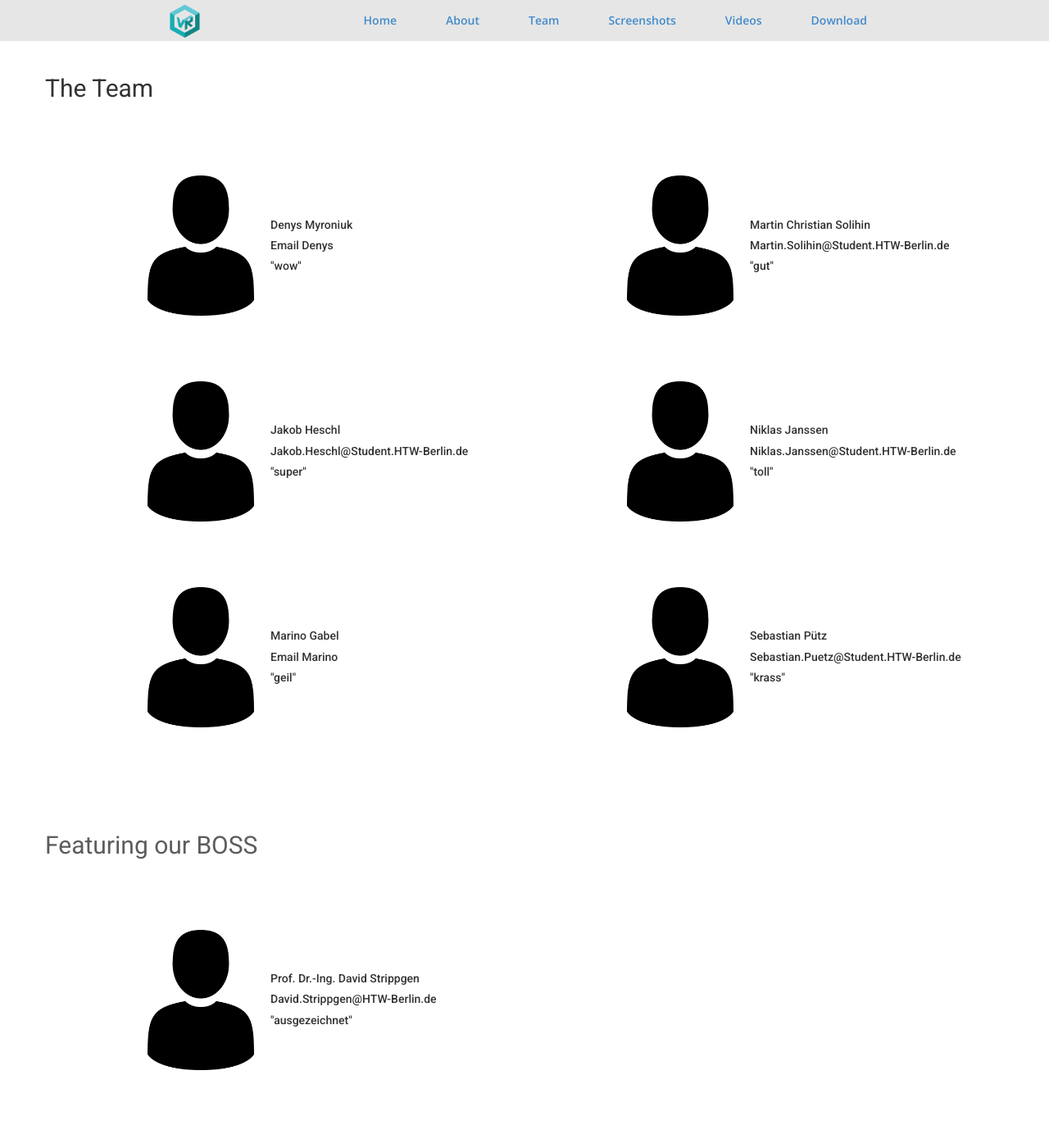
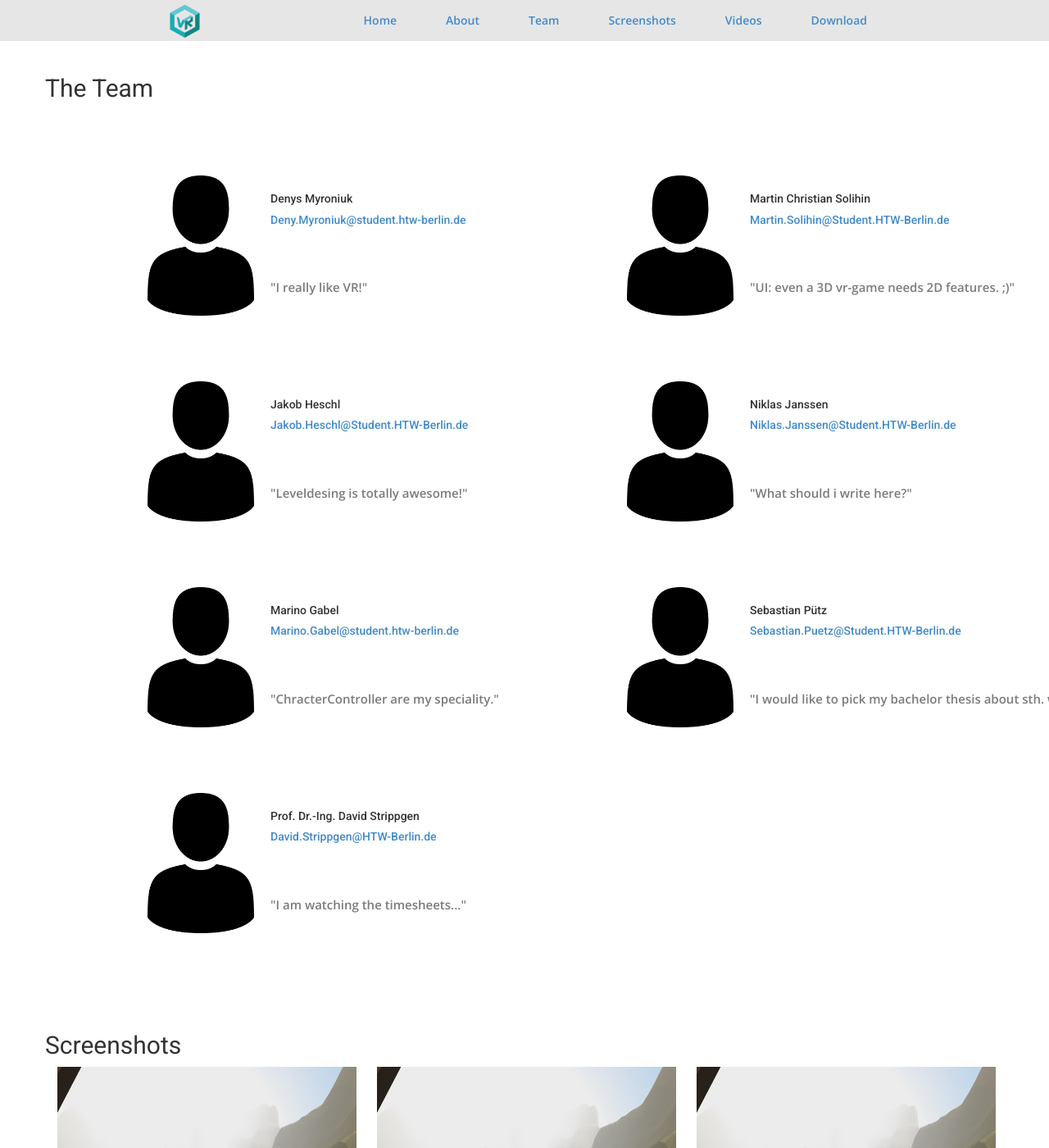
Before and after one commit to martinchristians/VRForFuture_Web, a Jekyll site: the page built from index.html, in a window 1280 px wide and 1400 px high, scrolled down 1661 px. Shown: the whole window at 82% size. Built offline with Jekyll 4.4.1, drawn with Linux system fonts in a browser that asks for light colours; nearby versions of some CDN libraries; some web fonts are replaced; comment, search, counter and statistics services are not loaded.

Commit message:
E-Mail as mailto: hyperlinks

```diff
--- a/_includes/team.html
+++ b/_includes/team.html
@@ -16,8 +16,8 @@
                             </th>
                             <th>
                                 <h5>Denys Myroniuk</h5>
-                                <h5>Email Denys</h5>
-                                <h5>"wow"</h5>
+                                <h5><a href="mailto:Deny.Myroniuk@student.htw-berlin.de">Deny.Myroniuk@student.htw-berlin.de</a></h5>
+                                <p>"I really like VR!"</p>
                             </th>
                         </table>
                     </li>
@@ -28,8 +28,8 @@
                             </th>
                             <th>
                                 <h5>Jakob Heschl</h5>
-                                <h5>Jakob.Heschl@Student.HTW-Berlin.de</h5>
-                                <h5>"super"</h5>
+                                <h5><a href="mailto:Jakob.Heschl@Student.HTW-Berlin.de">Jakob.Heschl@Student.HTW-Berlin.de</a></h5>
+                                <p>"Leveldesing is totally awesome!"</p>
                             </th>
                         </table>
                     </li>
@@ -40,8 +40,8 @@
                             </th>
                             <th>
                                 <h5>Marino Gabel</h5>
-                                <h5>Email Marino</h5>
-                                <h5>"geil"</h5>
+                                <h5><a href="mailto:Marino.Gabel@student.htw-berlin.de">Marino.Gabel@student.htw-berlin.de</a></h5>
+                                <p>"ChracterController are my speciality."</p>
                             </th>
                         </table>
                     </li>
@@ -54,8 +54,8 @@
                             </th>
                             <th>
                                 <h5>Martin Christian Solihin</h5>
-                                <h5>Martin.Solihin@Student.HTW-Berlin.de</h5>
-                                <h5>"gut"</h5>
+                                <h5><a href="mailto:Martin.Solihin@Student.HTW-Berlin.de">Martin.Solihin@Student.HTW-Berlin.de</h5>
+                                <p>"UI: even a 3D vr-game needs 2D features. ;)"</p>
                             </th>
                         </table>
                     </li>
@@ -66,8 +66,8 @@
                             </th>
                             <th>
                                 <h5>Niklas Janssen</h5>
-                                <h5>Niklas.Janssen@Student.HTW-Berlin.de</h5>
-                                <h5>"toll"</h5>
+                                <h5><a href="mailto:Niklas.Janssen@Student.HTW-Berlin.de">Niklas.Janssen@Student.HTW-Berlin.de</h5>
+                                <p>"What should i write here?"</p>
                             </th>
                         </table>
                     </li>
@@ -78,8 +78,8 @@
                             </th>
                             <th>
                                 <h5>Sebastian Pütz</h5>
-                                <h5>Sebastian.Puetz@Student.HTW-Berlin.de</h5>
-                                <h5>"krass"</h5>
+                                <h5><a href="mailto:Sebastian.Puetz@Student.HTW-Berlin.de">Sebastian.Puetz@Student.HTW-Berlin.de</a></h5>
+                                <p>"I would like to pick my bachelor thesis about sth. with VR"</p>
                             </th>
                         </table>
                     </li>
@@ -87,7 +87,6 @@
             </table>
             </ul>
 
-            <h2>Featuring our BOSS</h2>
             <ul class="counter-box clearfix">
                 <li>
                     <table>
@@ -96,8 +95,8 @@
                         </th>
                         <th>
                             <h5>Prof. Dr.-Ing. David Strippgen</h5>
-                            <h5>David.Strippgen@HTW-Berlin.de</h5>
-                            <h5>"ausgezeichnet"</h5>
+                            <h5><a href="maitlto:David.Strippgen@HTW-Berlin.de">David.Strippgen@HTW-Berlin.de</a></h5>
+                            <p>"I am watching the timesheets..."</p>
                         </th>
                     </table>
                 </li>
```
